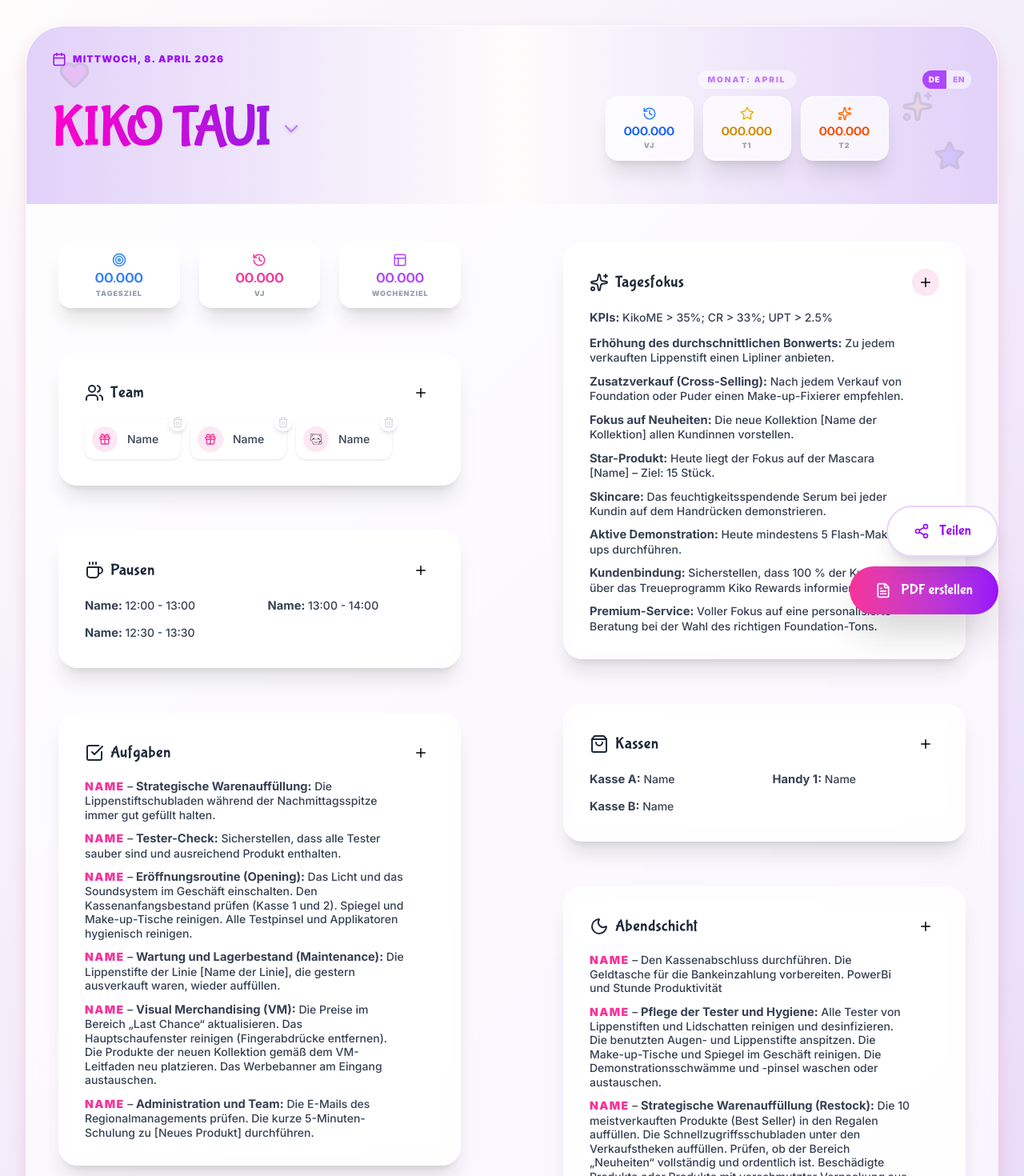
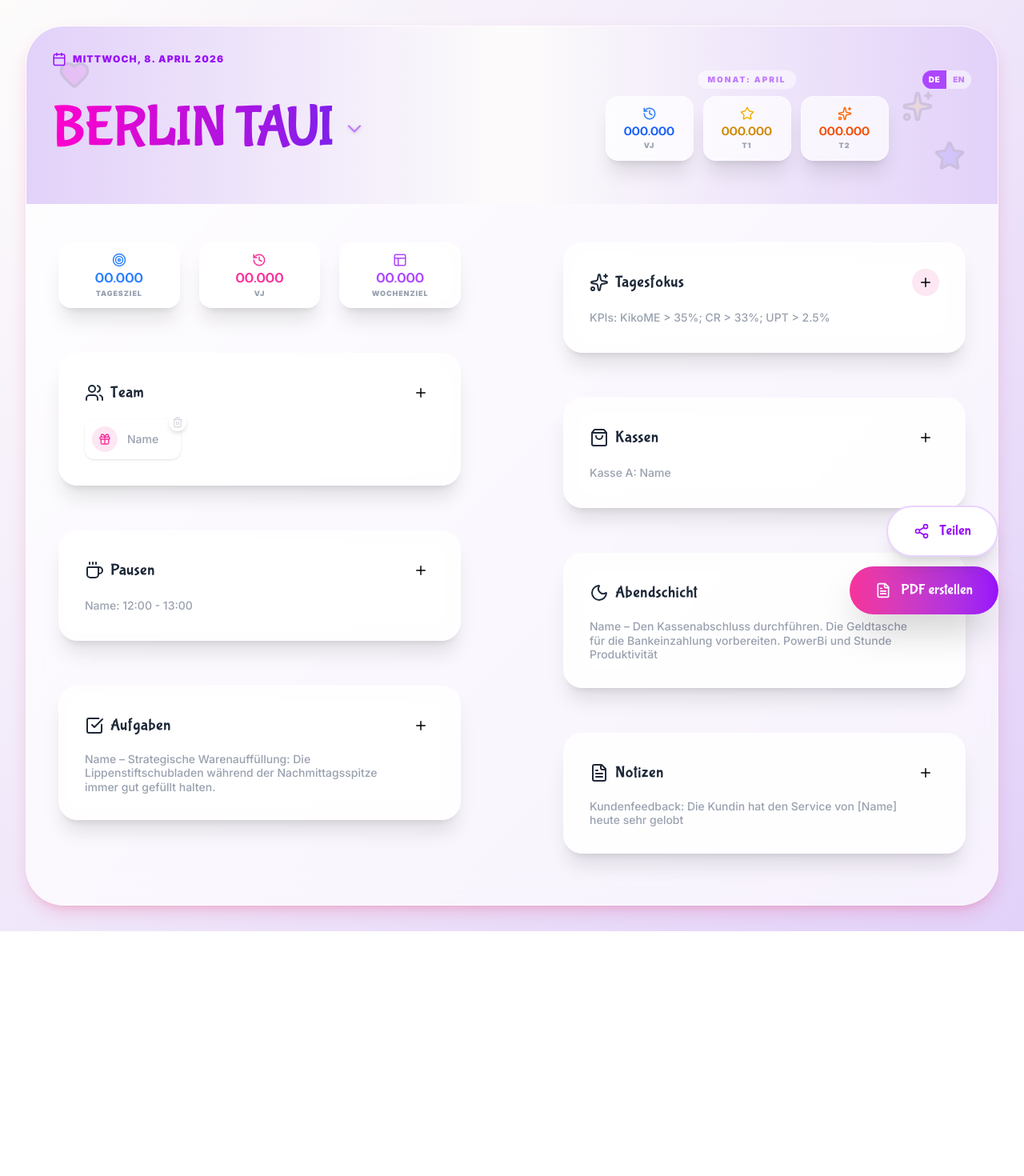
Before and after one commit to bribeirobr25/retail-store, a React (Vite) app: page / in a window 1280 px wide. Shown: the top 1470 px of the page at 80% size. After the commit the page ends 1164 px from the top, so only its background shows below. Built offline with nearby package versions, Linux system fonts and the light colour scheme.

Commit message:
improving templates and changing store names

```diff
--- a/src/App.tsx
+++ b/src/App.tsx
@@ -110,7 +110,7 @@ interface SectionProps {
   icon: LucideIcon;
   items: SectionItem[];
   setItems: Dispatch<SetStateAction<SectionItem[]>>;
-  placeholder: Partial<SectionItem>;
+  placeholderText: string;
   color: string;
   isTeam?: boolean;
   printColumns?: boolean;
@@ -190,12 +190,13 @@ export default function App() {
   const saved = loadSavedData();
 
   const [rawDate, setRawDate] = useState(() => saved?.rawDate ?? new Date().toISOString().split('T')[0]);
-  const [selectedStore, setSelectedStore] = useState(() => saved?.selectedStore ?? 'Kiko Taui');
-  const storeOptions = ["Kiko Taui", "Kiko Alexa", "Kiko Mall", "Kiko Rosenthal", "Kiko Boulevard"];
+  const [selectedStore, setSelectedStore] = useState(() => saved?.selectedStore ?? 'Berlin Taui');
+  const storeOptions = ["Berlin Taui", "Berlin Alexa", "Mall of Berlin", "Berlin Rosenthal", "Boulevard Berlin", "Dresden", "Leipzig"];
   const [showStoreDropdown, setShowStoreDropdown] = useState(false);
-  const [notes, setNotes] = useState<SectionItem[]>(() =>
-    saved?.notes ?? tArray('defaults.notes').map((text, i) => ({ id: i + 1, text }))
-  );
+  const [notes, setNotes] = useState<SectionItem[]>(() => {
+    if (saved?.notes) return saved.notes;
+    return [{ id: 1, text: '' }];
+  });
 
   const formattedDate = new Date(rawDate + 'T12:00:00').toLocaleDateString(locale, {
     weekday: 'long',
@@ -218,26 +219,32 @@ export default function App() {
     ly: '000.000'
   });
 
-  const [dailyFokus, setDailyFokus] = useState<SectionItem[]>(() =>
-    saved?.dailyFokus ?? tArray('defaults.focus').map((text, i) => ({ id: i + 1, text }))
-  );
+  const [dailyFokus, setDailyFokus] = useState<SectionItem[]>(() => {
+    if (saved?.dailyFokus) return saved.dailyFokus;
+    return [{ id: 1, text: '' }];
+  });
 
   // Section Item States
-  const [team, setTeam] = useState<SectionItem[]>(() =>
-    saved?.team ?? tArray('defaults.team').map((text, i) => ({ id: i + 1, text, iconIndex: randomIconIndex() }))
-  );
-  const [pausen, setPausen] = useState<SectionItem[]>(() =>
-    saved?.pausen ?? tArray('defaults.breaks').map((text, i) => ({ id: i + 1, text }))
-  );
-  const [todo, setTodo] = useState<SectionItem[]>(() =>
-    saved?.todo ?? tArray('defaults.todo').map((text, i) => ({ id: i + 1, text }))
-  );
-  const [kassen, setKassen] = useState<SectionItem[]>(() =>
-    saved?.kassen ?? tArray('defaults.registers').map((text, i) => ({ id: i + 1, text }))
-  );
-  const [abend, setAbend] = useState<SectionItem[]>(() =>
-    saved?.abend ?? tArray('defaults.evening').map((text, i) => ({ id: i + 1, text }))
-  );
+  const [team, setTeam] = useState<SectionItem[]>(() => {
+    if (saved?.team) return saved.team;
+    return [{ id: 1, text: '', iconIndex: randomIconIndex() }];
+  });
+  const [pausen, setPausen] = useState<SectionItem[]>(() => {
+    if (saved?.pausen) return saved.pausen;
+    return [{ id: 1, text: '' }];
+  });
+  const [todo, setTodo] = useState<SectionItem[]>(() => {
+    if (saved?.todo) return saved.todo;
+    return [{ id: 1, text: '' }];
+  });
+  const [kassen, setKassen] = useState<SectionItem[]>(() => {
+    if (saved?.kassen) return saved.kassen;
+    return [{ id: 1, text: '' }];
+  });
+  const [abend, setAbend] = useState<SectionItem[]>(() => {
+    if (saved?.abend) return saved.abend;
+    return [{ id: 1, text: '' }];
+  });
 
   // Persist all user data to localStorage
   useEffect(() => {
@@ -245,8 +252,8 @@ export default function App() {
     sessionStorage.setItem(STORAGE_KEY, JSON.stringify(data));
   }, [team, pausen, todo, kassen, abend, dailyFokus, notes, kpis, rawDate, selectedStore]);
 
-  const addItem = (list: SectionItem[], setList: Dispatch<SetStateAction<SectionItem[]>>, placeholder: Partial<SectionItem>) => {
-    const newItem = { id: Date.now(), ...placeholder, iconIndex: randomIconIndex() } as SectionItem;
+  const addItem = (list: SectionItem[], setList: Dispatch<SetStateAction<SectionItem[]>>) => {
+    const newItem: SectionItem = { id: Date.now(), text: '', iconIndex: randomIconIndex() };
     setList([...list, newItem]);
   };
 
@@ -362,7 +369,7 @@ export default function App() {
     );
   };
 
-  const Section = ({ title, icon: Icon, items, setItems, placeholder, color, isTeam = false, printColumns = false, formatDash = false, readOnly = false }: SectionProps) => (
+  const Section = ({ title, icon: Icon, items, setItems, placeholderText, color, isTeam = false, printColumns = false, formatDash = false, readOnly = false }: SectionProps) => (
     <motion.section
       initial={{ opacity: 0, y: 20 }}
       animate={{ opacity: 1, y: 0 }}
@@ -375,7 +382,7 @@ export default function App() {
         </h2>
         {!readOnly && (
           <button
-            onClick={() => addItem(items, setItems, placeholder)}
+            onClick={() => addItem(items, setItems)}
             className={`p-2 rounded-full hover:scale-110 transition-all no-print ${color.replace('border-', 'bg-').replace('border-', 'text-white')}`}
           >
             <Plus size={18} />
@@ -410,6 +417,7 @@ export default function App() {
                 value={item.text}
                 onSave={(val: string) => updateItem(items, setItems, item.id, 'text', val)}
                 className="flex-1 bg-transparent border-none p-0 text-sm font-medium focus:ring-0 text-gray-700"
+                placeholder={placeholderText}
                 formatPrefix={!isTeam && !formatDash}
                 formatDash={formatDash}
                 readOnly={readOnly}
@@ -472,15 +480,19 @@ export default function App() {
                   }}
                   className="absolute inset-0 opacity-0 cursor-pointer w-full h-full z-50"
                 />
-                <ChevronDown size={14} className="opacity-0 group-hover/date:opacity-100 transition-opacity pointer-events-none" />
+                {!isShared && (
+                  <ChevronDown size={14} className="opacity-0 group-hover/date:opacity-100 transition-opacity pointer-events-none" />
+                )}
               </div>
               <div className={`relative group/store mb-2 ${showStoreDropdown ? 'z-110' : 'z-10'}`}>
                 <h1
                   className="text-[clamp(1.8rem,6vw,4.5rem)] font-funny iridescent-text tracking-tight cursor-pointer flex items-center justify-center md:justify-start gap-3 hover:scale-[1.02] transition-transform"
                   onClick={() => !isShared && setShowStoreDropdown(!showStoreDropdown)}
                 >
-                  KIKO <span className="text-gray-800 uppercase">{selectedStore.split(' ')[1] || 'MILANO'}</span>
-                  <ChevronDown size={28} className="text-purple-400 group-hover/store:text-pink-500 transition-colors no-print drop-shadow-sm" />
+                  <span className="text-gray-800 uppercase">{selectedStore}</span>
+                  {!isShared && (
+                    <ChevronDown size={28} className="text-purple-400 group-hover/store:text-pink-500 transition-colors no-print drop-shadow-sm" />
+                  )}
                 </h1>
 
                 {showStoreDropdown && (
@@ -594,7 +606,7 @@ export default function App() {
                 icon={Users}
                 items={team}
                 setItems={setTeam}
-                placeholder={{ text: t('placeholders.name') }}
+                placeholderText={tArray('defaults.team')[0]}
                 color="border-yellow-200"
                 isTeam={true}
                 readOnly={isShared}
@@ -607,7 +619,7 @@ export default function App() {
                 icon={Coffee}
                 items={pausen}
                 setItems={setPausen}
-                placeholder={{ text: t('placeholders.breakTime') }}
+                placeholderText={tArray('defaults.breaks')[0]}
                 color="border-pink-200"
                 printColumns
                 readOnly={isShared}
@@ -620,7 +632,7 @@ export default function App() {
                 icon={CheckSquare}
                 items={todo}
                 setItems={setTodo}
-                placeholder={{ text: t('placeholders.task') }}
+                placeholderText={tArray('defaults.todo')[0]}
                 color="border-blue-200"
                 formatDash
                 readOnly={isShared}
@@ -636,7 +648,7 @@ export default function App() {
                 icon={Sparkles}
                 items={dailyFokus}
                 setItems={setDailyFokus}
-                placeholder={{ text: t('placeholders.focusToday') }}
+                placeholderText={tArray('defaults.focus')[0]}
                 color="border-pink-100"
                 readOnly={isShared}
               />
@@ -648,7 +660,7 @@ export default function App() {
                 icon={ShoppingBag}
                 items={kassen}
                 setItems={setKassen}
-                placeholder={{ text: t('placeholders.registerName') }}
+                placeholderText={tArray('defaults.registers')[0]}
                 color="border-purple-200"
                 printColumns
                 readOnly={isShared}
@@ -661,7 +673,7 @@ export default function App() {
                 icon={Moon}
                 items={abend}
                 setItems={setAbend}
-                placeholder={{ text: t('placeholders.task') }}
+                placeholderText={tArray('defaults.evening')[0]}
                 color="border-indigo-200"
                 formatDash
                 readOnly={isShared}
@@ -674,7 +686,7 @@ export default function App() {
                 icon={FileText}
                 items={notes}
                 setItems={setNotes}
-                placeholder={{ text: t('placeholders.noteInfo') }}
+                placeholderText={tArray('defaults.notes')[0]}
                 color="border-gray-200"
               />
             </div>
--- a/src/i18n/de.json
+++ b/src/i18n/de.json
@@ -42,45 +42,12 @@
     "whatsappText": "Tagesplan: "
   },
   "defaults": {
-    "notes": [
-      "Kundenfeedback: Die Kundin hat den Service von [Name] heute sehr gelobt",
-      "Kundenfeedback: Mehrere Kundinnen fragen nach der Nachlieferung des Lippenstifts [Farbe/Modell].",
-      "Operative Erinnerungen: Die Lampe im Lager austauschen.",
-      "Operative Erinnerungen: Bei der nächsten Bestellung mehr mittelgroße Tüten anfordern.",
-      "Produkt-Highlights: Produkt des Tages: [Produktname] die Vorteile der Feuchtigkeitsversorgung erklären.",
-      "Ziele und Motivation: Es fehlen nur noch 200 \u20ac, um unser zusätzliches Wochenziel zu erreichen!",
-      "Kommunikation zwischen den Schichten: Achtung: Die Schublade an Kasse 1 klemmt etwas.",
-      "Kurzes Training: Technischer Tipp: Die neue Mascara sollte in Zickzack-Bewegungen aufgetragen werden, um mehr Volumen zu erzielen."
-    ],
-    "focus": [
-      "KPIs: KikoME > 35%; CR > 33%; UPT > 2.5%",
-      "Erhöhung des durchschnittlichen Bonwerts: Zu jedem verkauften Lippenstift einen Lipliner anbieten.",
-      "Zusatzverkauf (Cross-Selling): Nach jedem Verkauf von Foundation oder Puder einen Make-up-Fixierer empfehlen.",
-      "Fokus auf Neuheiten: Die neue Kollektion [Name der Kollektion] allen Kundinnen vorstellen.",
-      "Star-Produkt: Heute liegt der Fokus auf der Mascara [Name] \u2013 Ziel: 15 Stück.",
-      "Skincare: Das feuchtigkeitsspendende Serum bei jeder Kundin auf dem Handrücken demonstrieren.",
-      "Aktive Demonstration: Heute mindestens 5 Flash-Make-ups durchführen.",
-      "Kundenbindung: Sicherstellen, dass 100 % der Kundinnen über das Treueprogramm Kiko Rewards informiert sind.",
-      "Premium-Service: Voller Fokus auf eine personalisierte Beratung bei der Wahl des richtigen Foundation-Tons."
-    ],
-    "team": ["Name", "Name", "Name"],
-    "breaks": ["Name: 12:00 - 13:00", "Name: 12:30 - 13:30", "Name: 13:00 - 14:00"],
-    "todo": [
-      "Name \u2013 Strategische Warenauffüllung: Die Lippenstiftschubladen während der Nachmittagsspitze immer gut gefüllt halten.",
-      "Name \u2013 Tester-Check: Sicherstellen, dass alle Tester sauber sind und ausreichend Produkt enthalten.",
-      "Name \u2013 Eröffnungsroutine (Opening): Das Licht und das Soundsystem im Geschäft einschalten. Den Kassenanfangsbestand prüfen (Kasse 1 und 2). Spiegel und Make-up-Tische reinigen. Alle Testpinsel und Applikatoren hygienisch reinigen.",
-      "Name \u2013 Wartung und Lagerbestand (Maintenance): Die Lippenstifte der Linie [Name der Linie], die gestern ausverkauft waren, wieder auffüllen.",
-      "Name \u2013 Visual Merchandising (VM): Die Preise im Bereich \u201eLast Chance\u201c aktualisieren. Das Hauptschaufenster reinigen (Fingerabdrücke entfernen). Die Produkte der neuen Kollektion gemäß dem VM-Leitfaden neu platzieren. Das Werbebanner am Eingang austauschen.",
-      "Name \u2013 Administration und Team: Die E-Mails des Regionalmanagements prüfen. Die kurze 5-Minuten-Schulung zu [Neues Produkt] durchführen."
-    ],
-    "registers": ["Kasse A: Name", "Kasse B: Name", "Handy 1: Name"],
-    "evening": [
-      "Name \u2013 Den Kassenabschluss durchführen. Die Geldtasche für die Bankeinzahlung vorbereiten. PowerBi und Stunde Produktivität",
-      "Name \u2013 Pflege der Tester und Hygiene: Alle Tester von Lippenstiften und Lidschatten reinigen und desinfizieren. Die benutzten Augen- und Lippenstifte anspitzen. Die Make-up-Tische und Spiegel im Geschäft reinigen. Die Demonstrationsschwämme und -pinsel waschen oder austauschen.",
-      "Name \u2013 Strategische Warenauffüllung (Restock): Die 10 meistverkauften Produkte (Best Seller) in den Regalen auffüllen. Die Schnellzugriffsschubladen unter den Verkaufstheken auffüllen. Prüfen, ob der Bereich \u201eNeuheiten\u201c vollständig und ordentlich ist. Beschädigte Produkte oder Produkte mit verschmutzter Verpackung aus dem Verkaufsbereich entfernen.",
-      "Name \u2013 Visual Merchandising (VM): Alle Produkte in den Regalen sauber ausrichten (Facing machen). Die Impulszone an der Kasse ordentlich auffüllen und organisieren. Sicherstellen, dass Preise und Etiketten sichtbar und korrekt sind.",
-      "Name \u2013 Sicherheit und operativer Ablauf: Die Innenbeleuchtung ausschalten, nur die notwendige Beleuchtung bzw. Schaufensterbeleuchtung eingeschaltet lassen. Prüfen, ob alle Lagerschubladen und Schränke abgeschlossen sind. Den Müll aus dem Geschäft und aus dem Pausenraum entsorgen. Die Alarmanlage aktivieren und die Haupteingangstür abschließen.",
-      "Name \u2013 Kommunikation (Handover): Eine Notiz für die Frühschichtleitung zu besonderen Vorkommnissen hinterlassen. Den finalen KPI des Tages festhalten, zum Beispiel: Wir haben das Ziel für den durchschnittlichen Bonwert erreicht!"
-    ]
+    "notes": ["Kundenfeedback: Die Kundin hat den Service von [Name] heute sehr gelobt"],
+    "focus": ["KPIs: KikoME > 35%; CR > 33%; UPT > 2.5%"],
+    "team": ["Name"],
+    "breaks": ["Name: 12:00 - 13:00"],
+    "todo": ["Name \u2013 Strategische Warenauffüllung: Die Lippenstiftschubladen während der Nachmittagsspitze immer gut gefüllt halten."],
+    "registers": ["Kasse A: Name"],
+    "evening": ["Name \u2013 Den Kassenabschluss durchführen. Die Geldtasche für die Bankeinzahlung vorbereiten. PowerBi und Stunde Produktivität"]
   }
 }
--- a/src/i18n/en.json
+++ b/src/i18n/en.json
@@ -42,45 +42,12 @@
     "whatsappText": "Daily Plan: "
   },
   "defaults": {
-    "notes": [
-      "Customer feedback: The customer praised [Name]'s service today",
-      "Customer feedback: Several customers are asking about the restocking of lipstick [Color/Model].",
-      "Operational reminders: Replace the lamp in the stockroom.",
-      "Operational reminders: Order more medium-sized bags with the next delivery.",
-      "Product highlights: Product of the day: [Product name] explain the benefits of moisturizing.",
-      "Goals and motivation: Only \u20ac200 left to reach our additional weekly target!",
-      "Shift communication: Attention: The drawer at Register 1 is slightly stuck.",
-      "Quick training: Technical tip: The new mascara should be applied in zigzag strokes for more volume."
-    ],
-    "focus": [
-      "KPIs: KikoME > 35%; CR > 33%; UPT > 2.5%",
-      "Increase average receipt value: Offer a lip liner with every lipstick sold.",
-      "Cross-selling: After every foundation or powder sale, recommend a makeup setting spray.",
-      "Focus on new arrivals: Introduce the new collection [Collection Name] to all customers.",
-      "Star product: Today's focus is on the mascara [Name] \u2013 Target: 15 units.",
-      "Skincare: Demonstrate the moisturizing serum on the back of every customer's hand.",
-      "Active demonstrations: Perform at least 5 flash makeovers today.",
-      "Customer loyalty: Ensure 100% of customers are informed about the Kiko Rewards loyalty program.",
-      "Premium service: Full focus on personalized consultation for choosing the right foundation shade."
-    ],
-    "team": ["Name", "Name", "Name"],
-    "breaks": ["Name: 12:00 - 13:00", "Name: 12:30 - 13:30", "Name: 13:00 - 14:00"],
-    "todo": [
-      "Name \u2013 Strategic restocking: Keep the lipstick drawers well-stocked during the afternoon rush.",
-      "Name \u2013 Tester check: Ensure all testers are clean and have sufficient product.",
-      "Name \u2013 Opening routine: Turn on the store lights and sound system. Check the opening cash float (Register 1 and 2). Clean mirrors and makeup tables. Sanitize all test brushes and applicators.",
-      "Name \u2013 Maintenance and inventory: Restock the lipsticks from the [Line Name] range that sold out yesterday.",
-      "Name \u2013 Visual Merchandising (VM): Update prices in the 'Last Chance' area. Clean the main window display (remove fingerprints). Reposition new collection products according to the VM guide. Replace the entrance promotional banner.",
-      "Name \u2013 Administration and team: Check regional management emails. Conduct the quick 5-minute training on [New Product]."
-    ],
-    "registers": ["Register A: Name", "Register B: Name", "Mobile 1: Name"],
-    "evening": [
-      "Name \u2013 Perform the cash register closing. Prepare the cash bag for bank deposit. PowerBi and hourly productivity",
-      "Name \u2013 Tester care and hygiene: Clean and disinfect all lipstick and eyeshadow testers. Sharpen used eye and lip pencils. Clean the makeup tables and mirrors in the store. Wash or replace demonstration sponges and brushes.",
-      "Name \u2013 Strategic restocking (Restock): Restock the top 10 best-selling products on shelves. Restock the quick-access drawers under the sales counters. Check that the 'New Arrivals' area is complete and tidy. Remove damaged products or products with soiled packaging from the sales floor.",
-      "Name \u2013 Visual Merchandising (VM): Neatly align all products on shelves (facing). Restock and organize the impulse zone at the register. Ensure prices and labels are visible and correct.",
-      "Name \u2013 Security and operations: Turn off interior lighting, leaving only necessary lighting and window display lights on. Check that all storage drawers and cabinets are locked. Dispose of trash from the store and break room. Activate the alarm system and lock the main entrance door.",
-      "Name \u2013 Communication (Handover): Leave a note for the morning shift leader about any special incidents. Record the final KPI of the day, for example: We achieved the average receipt value target!"
-    ]
+    "notes": ["Customer feedback: The customer praised [Name]'s service today"],
+    "focus": ["KPIs: KikoME > 35%; CR > 33%; UPT > 2.5%"],
+    "team": ["Name"],
+    "breaks": ["Name: 12:00 - 13:00"],
+    "todo": ["Name \u2013 Strategic restocking: Keep the lipstick drawers well-stocked during the afternoon rush."],
+    "registers": ["Register A: Name"],
+    "evening": ["Name \u2013 Perform the cash register closing. Prepare the cash bag for bank deposit. PowerBi and hourly productivity"]
   }
 }
```
